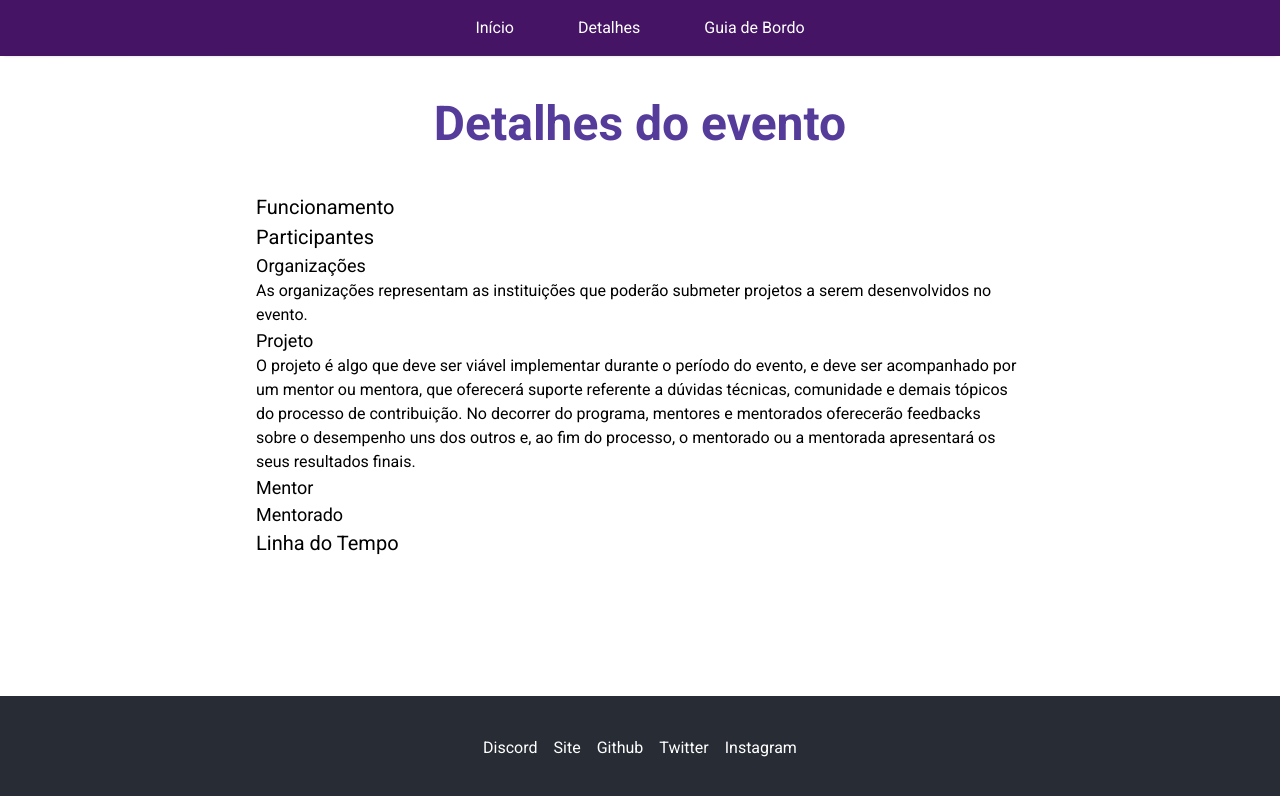
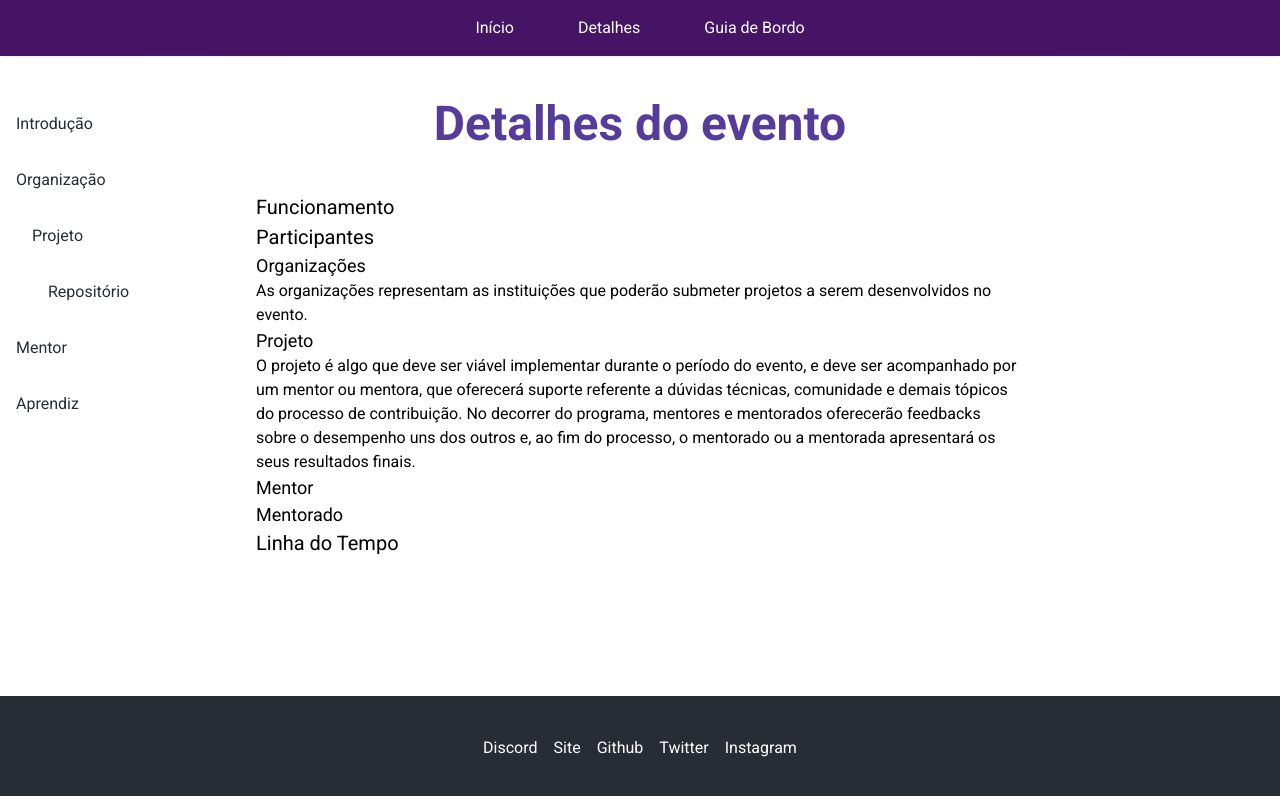
Before and after one commit to joaovictorsl/andromedev, a Gatsby site: page /detalhes/ in a window 1280 px wide. Built offline with nearby package versions, Linux system fonts and the light colour scheme; Gatsby itself is replaced by a stand-in of ours.

Commit message:
Create navbar

```diff
--- /dev/null
+++ b/src/components/navbar.js
@@ -0,0 +1,52 @@
+import React from "react";
+import { Link } from "gatsby";
+
+const Item = ({ children, slug, className }) => (
+  <Link
+    className={`block p-4 text-dark-gray hover:bg-purple-200 hover:bg-opacity-25 hover:text-purple-600 ${className}`}
+    to={slug}
+  >
+    {children}
+  </Link>
+);
+const Navbar = () => {
+  // const data = useStaticQuery(graphql`
+  //   {
+  //     pages: allMarkdownRemark(
+  //       filter: { fields: { slug: { regex: "/(guia)/" } } }
+  //     ) {
+  //       edges {
+  //         node {
+  //           fields {
+  //             slug
+  //           }
+  //           frontmatter {
+  //             title
+  //           }
+  //         }
+  //       }
+  //     }
+  //   }
+  // `);
+
+  // console.log(data);
+
+  return (
+    <aside className="w-64 my-2 absolute">
+      <nav className="flex flex-col">
+        <Item slug="/guia">Introdução</Item>
+        <Item slug="/guia/organizacao">Organização</Item>
+        <Item slug="/guia/organizacao/projeto" className="ml-4">
+          Projeto
+        </Item>
+        <Item slug="/guia/organizacao/repositorio" className="ml-8">
+          Repositório
+        </Item>
+        <Item slug="/guia/mentor">Mentor</Item>
+        <Item slug="/guia/aprendiz">Aprendiz</Item>
+      </nav>
+    </aside>
+  );
+};
+
+export default Navbar;
--- a/src/styles/markdown.css
+++ b/src/styles/markdown.css
@@ -1,5 +1,5 @@
 .markdown {
-  @apply leading-relaxed text-sm;
+  @apply leading-relaxed text-sm text-dark-gray;
 }
 
 @screen sm {
--- a/src/templates/post.js
+++ b/src/templates/post.js
@@ -1,8 +1,9 @@
 import React from "react";
-import { graphql } from "gatsby";
+import { graphql, useStaticQuery } from "gatsby";
 
 import Layout from "../components/layouts/layout";
 import SEO from "../components/seo";
+import Navbar from "../components/navbar";
 
 const Post = ({ data }) => {
   const {
@@ -15,6 +16,7 @@ const Post = ({ data }) => {
   return (
     <Layout>
       <SEO title={title} />
+      <Navbar />
       <h1 className="text-center mb-8 font-bold text-purple-800 sm:text-lg md:text-xl lg:text-5xl xl:text-5xl ">
         {title}
       </h1>
```
